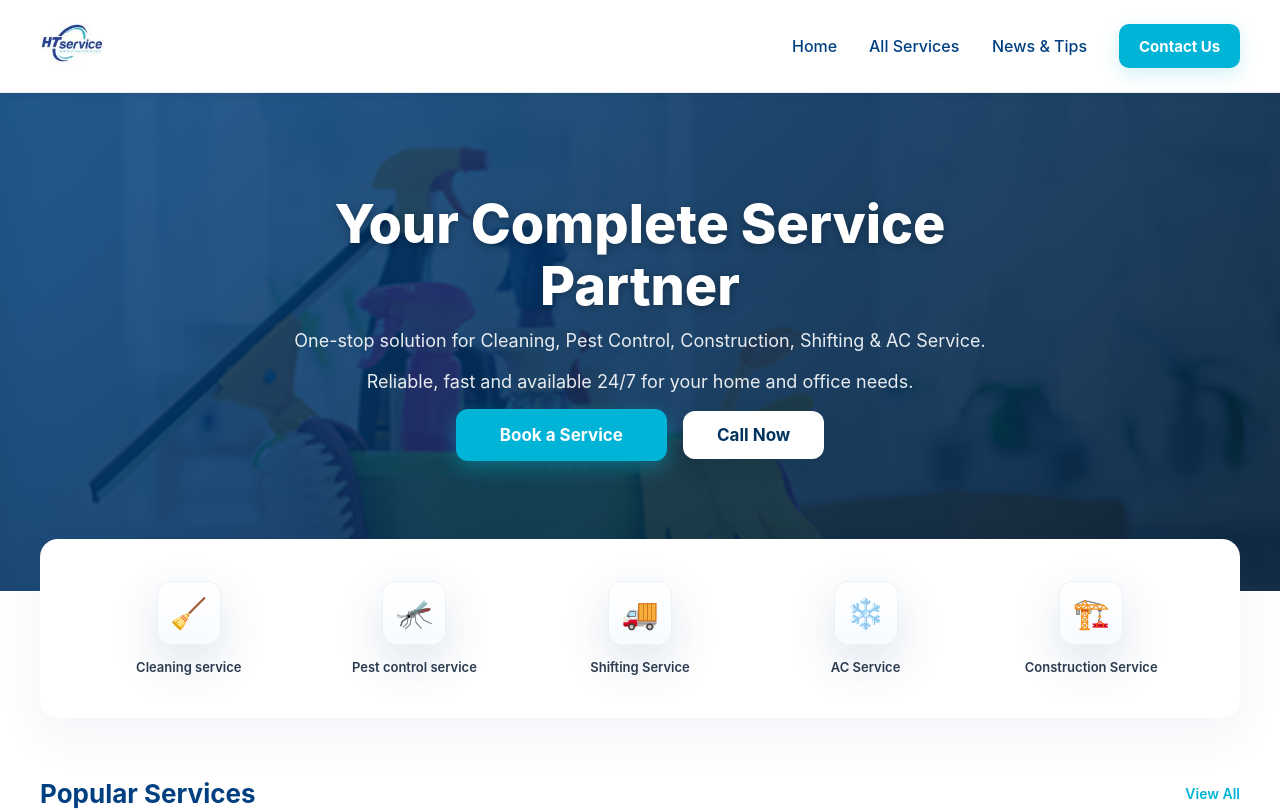
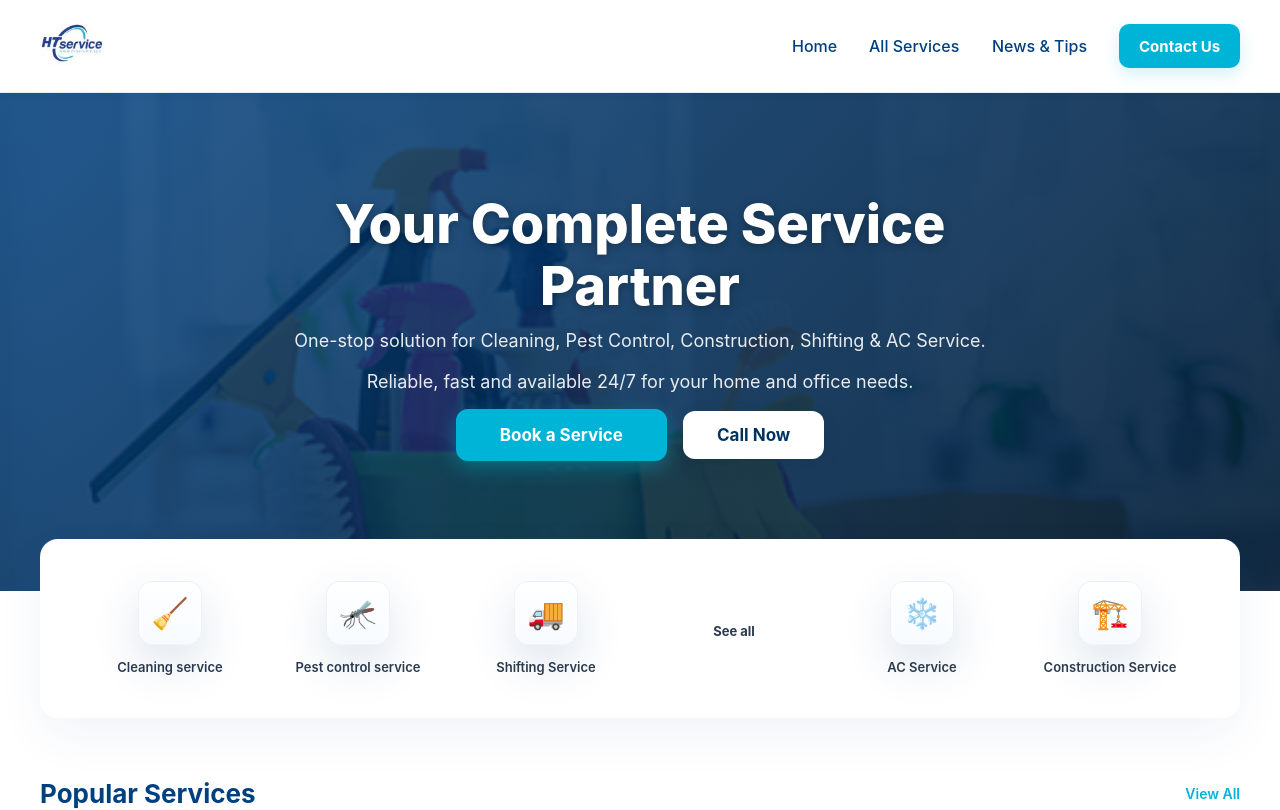
Before and after one commit to RetroRabiul/HTService, a Next.js app: page / in a window 1280 px wide. Shown: the top 810 px of the page. Built offline with nearby package versions, Linux system fonts and the light colour scheme.

Commit message:
UI: add 'See all' tile in categories grid (4th position)

```diff
--- a/pages/index.js
+++ b/pages/index.js
@@ -131,7 +131,27 @@ export default function Home() {
         {/* Category Tiles */}
         <div className={styles.categoriesWrap}>
           <div className={styles.categoriesGrid}>
-            {categories.map(({ icon, label }) => (
+            {(() => {
+              // create a display order so 'See All' appears as the 4th tile (first of second row)
+              const display = [categories[0], categories[1], categories[2], { icon: '', label: 'See All', seeAll: true }, categories[3], categories[4]];
+              return display.map((item, idx) => {
+                if (item.seeAll) {
+                  return (
+                    <div
+                      key="see-all"
+                      className={styles.categoryTile}
+                      role="button"
+                      tabIndex={0}
+                      onClick={() => router.push('/all-services')}
+                      onKeyDown={e => { if (e.key === 'Enter' || e.key === ' ') router.push('/all-services'); }}
+                      aria-label="See all services"
+                    >
+                      <span className={styles.categoryLabel} style={{ fontWeight: 700 }}>See all</span>
+                    </div>
+                  );
+                }
+                const { icon, label } = item;
+                return (
                   <div
                     key={label}
                     className={[styles.categoryTile, activeCategory === label ? styles.categoryTileActive : ''].filter(Boolean).join(' ')}
@@ -139,11 +159,9 @@ export default function Home() {
                     tabIndex={0}
                     onClick={() => {
                       setActiveCategory(label);
-                  // on small screens, open a full page view instead of modal
                       if (typeof window !== 'undefined' && window.innerWidth <= 640) {
-                    // map label to category id (same order as categories array)
-                    const idx = categories.findIndex(c => c.label === label);
-                    const categoryId = idx >= 0 ? idx + 1 : 1;
+                        const idx2 = categories.findIndex(c => c.label === label);
+                        const categoryId = idx2 >= 0 ? idx2 + 1 : 1;
                         router.push(`/all-services?category=${categoryId}`);
                         return;
                       }
@@ -160,7 +178,9 @@ export default function Home() {
                     <div className={styles.categoryIcon}>{icon}</div>
                     <span className={styles.categoryLabel}>{label}</span>
                   </div>
-            ))}
+                );
+              });
+            })()}
           </div>
         </div>
         {showServicesModal && (
```
Lines whose indentation alone changed are shown as unchanged.
